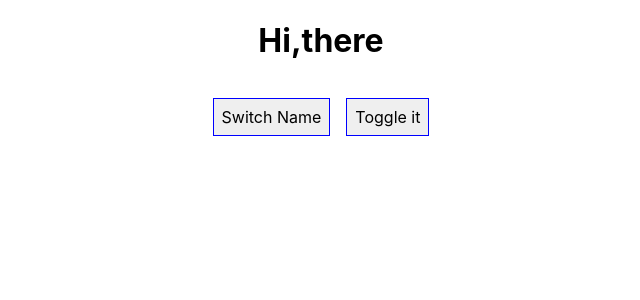
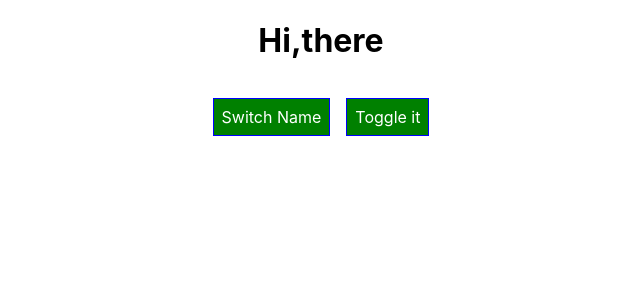
Before and after one commit to Heet1996/react-complete-guide, a React (Create React App) app: page / in a window 1280 px wide. Shown: the top 300 px of the page, without its empty margins (319-959 px from the left). Built offline with nearby package versions, Linux system fonts and the light colour scheme.

Commit message:
dynamic button added

```diff
--- a/src/App.js
+++ b/src/App.js
@@ -51,7 +51,8 @@ class App extends Component {
   }
   render() {
     const style={
-      backgroudColor:'white',
+      backgroundColor:'green',
+      color:'white',
       font:'inherit',
       border:'1px solid blue',
       padding:'8px',
@@ -73,8 +74,12 @@ class App extends Component {
             click={this.deletePersonHandler.bind(this,index)}
             changed={(event)=>this.nameChangeHandler(event,person.id)}
             key={person.id}/>
+
           )
-        })}
+
+        })
+
+        }
         {/* <Person
         name={this.state.persons[0].name}
         age={this.state.persons[0].age}
@@ -92,6 +97,7 @@ class App extends Component {
 
         </div>
       )
+      style.backgroundColor='red';
     }
     return (
 
```
